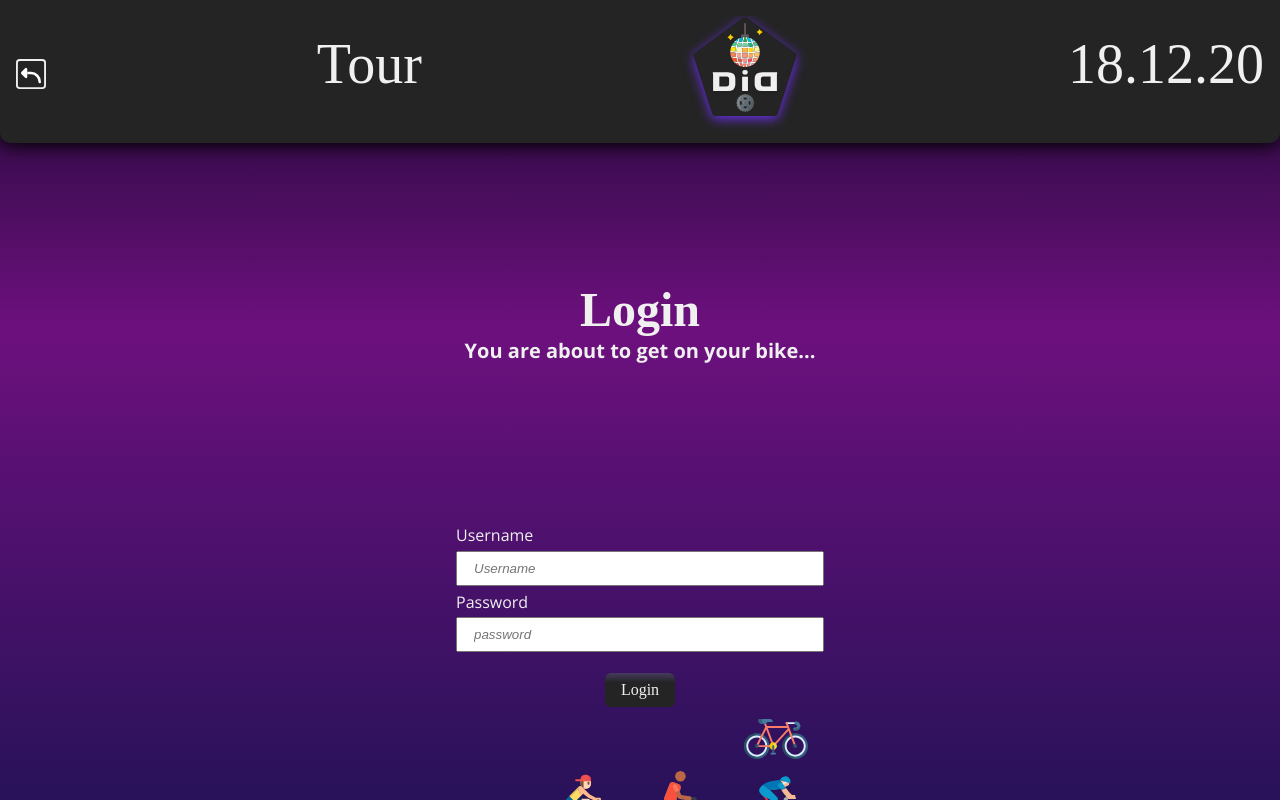
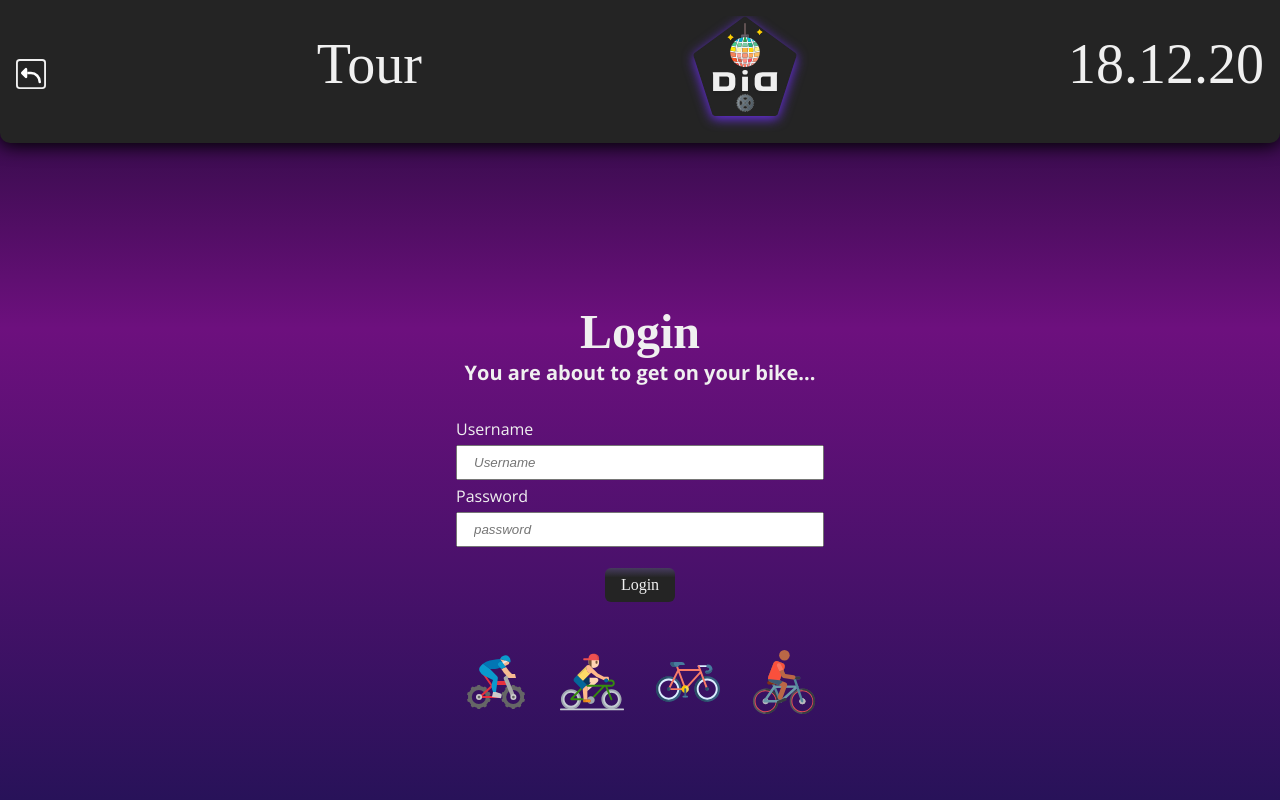
Before and after one commit to DiscoDevs/DispoDisco, a React (Create React App) app in the folder client/: page /login in a window 1280 px wide. Built offline with nearby package versions, Linux system fonts and the light colour scheme; no server answers; a web font is replaced by a local one.

Commit message:
:fire: Remove one Rider from animation

```diff
--- a/client/src/pages/Login.js
+++ b/client/src/pages/Login.js
@@ -122,21 +122,35 @@ const Login = () => {
                 <LinkButton to="/menu">Zum Hauptmenü</LinkButton>
               </UserSelector>
             )}
-
-            <IllustrationTop loggedIn={loggedIn}>
-              <img src={SexyBike} alt="sexy Bike" />
-            </IllustrationTop>
-            <Illustrations loggedIn={loggedIn}>
-              <img src={SexyBikeRider} alt="sexy Bike Rider" />
-              <img src={SexyBikeRider2} alt="sexy Bike Rider" />
-              <img src={Micha} alt="Micha" />
-            </Illustrations>
           </Form>
+          <Illustrations loggedIn={loggedIn}>
+            <img src={Micha} alt="Micha" />
+            <img src={SexyBikeRider} alt="sexy Bike Rider" />
+            <img src={SexyBike} alt="sexy Bike" />
+            <img src={SexyBikeRider2} alt="sexy Bike Rider" />
+          </Illustrations>
         </ContentWrapper>
       </CenterContent>
     </Wrapper>
   );
 };
+const Subtitle = styled.h2`
+  text-align: center;
+  font-family: "Open Sans";
+  color: var(--text-primary);
+  font-size: 0.75rem;
+  font-size: clamp(0.75rem, 3vw, 1.25rem);
+`;
+const Form = styled.form`
+  margin: 2rem auto 3rem;
+  Input {
+    margin: 0.3rem auto;
+  }
+  Button {
+    margin-top: 1rem;
+    font-size: 1rem;
+  }
+`;
 
 const Title = styled.h1`
   color: var(--text-primary);
@@ -195,26 +209,4 @@ const Illustrations = styled.div`
   }
 `;
 
-const IllustrationTop = styled(Illustrations)`
-  left: 40%;
-  bottom: 15rem;
-`;
-const Subtitle = styled.h2`
-  text-align: center;
-  font-family: "Open Sans";
-  color: var(--text-primary);
-  font-size: 0.75rem;
-  font-size: clamp(0.75rem, 3vw, 1.25rem);
-`;
-const Form = styled.form`
-  margin-top: 10rem;
-  Input {
-    margin: 0.3rem auto;
-  }
-  Button {
-    margin-top: 1rem;
-    font-size: 1rem;
-  }
-`;
-
 export default Login;
```
